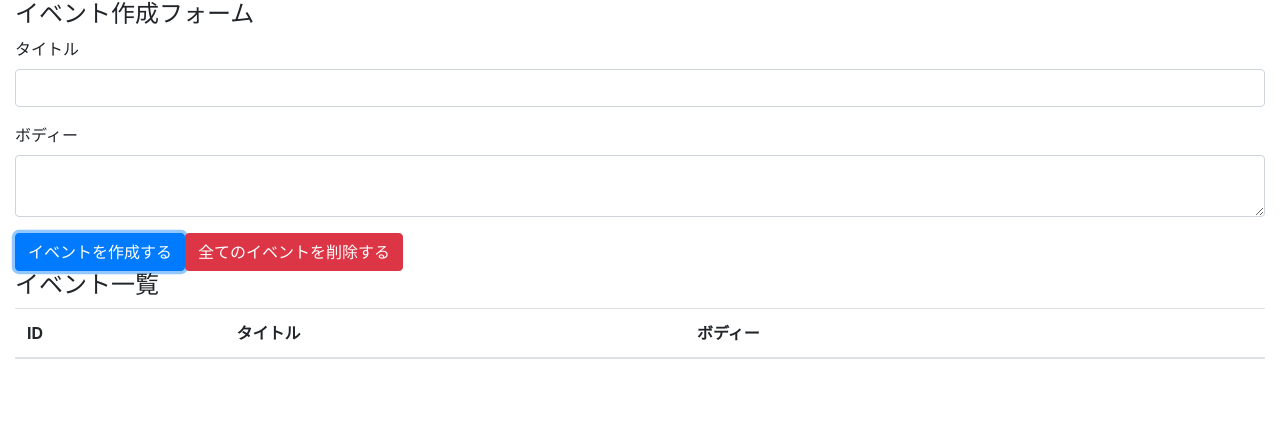
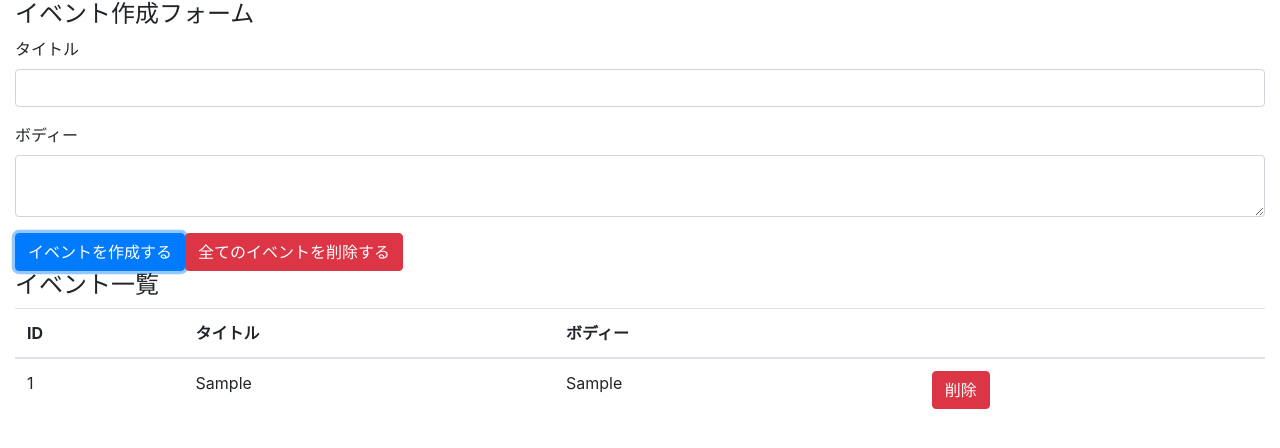
Before and after one commit to Delgadito-bamboo/react-hooks1001, a React (Create React App) app: page / in a window 1280 px wide. Both pictures are taken after typing "Sample", "Sample" into the empty fields and a click on the button "イベントを作成する". Shown: the top 448 px of the page. Built offline with nearby package versions, Linux system fonts and the light colour scheme.

Commit message:
display events, refactor and implement remove event button

```diff
--- a/src/components/App.js
+++ b/src/components/App.js
@@ -1,5 +1,6 @@
 import React, { useState, useReducer } from 'react';
 import 'bootstrap/dist/css/bootstrap.min.css';
+import Event from './Event';
 import reducer from '../reducers';
 
 const App = () => {
@@ -19,8 +20,6 @@ const App = () => {
       setTitle('');
       setBody('');
   };
-
-  console.log(state);
 
   return (
     <div className="container-fluid">
@@ -51,7 +50,7 @@ const App = () => {
         </div>
 
         <button className="btn btn-primary" onClick={addEvent}>イベントを作成する</button>
-        <button className="btn btn-danger">全てのイベントを削除する</button>
+        <button className="btn btn-danger" >全てのイベントを削除する</button>
       </form>
 
       <h4>イベント一覧</h4>
@@ -65,7 +64,7 @@ const App = () => {
           </tr>
         </thead>
         <tbody>
-
+          { state.map((event, index) => (<Event key={index} event={event} dispatch={dispatch}/>))}
         </tbody>
 
       </table>
--- /dev/null
+++ b/src/components/Event.js
@@ -0,0 +1,18 @@
+import React from 'react';
+
+const Event = ({ event, dispatch }) => {
+  const id = event.id;
+    const handleClickDeleteButton = () => {
+      dispatch({ type: 'DELETE_EVENT', id })
+    };
+
+    return(<tr>
+      <td>{id}</td>
+      <td>{event.title}</td>
+      <td>{event.body}</td>
+      <td><button type="button" className="btn btn-danger" onClick={handleClickDeleteButton}>削除</button></td>
+    </tr>
+  )
+};
+
+export default Event;
--- a/src/reducers/index.js
+++ b/src/reducers/index.js
@@ -41,7 +41,7 @@ const events = (state = [], action) => {
       const id = length === 0 ? 1 :  state[length - 1].id + 1;
       return [...state, { id, ...event}]
     case 'DELETE_EVENT':
-      return state
+      return state.filter( event => event.id !== action.id);
     case 'DELETE_ALL_EVENTS':
       return []
     default:
```
